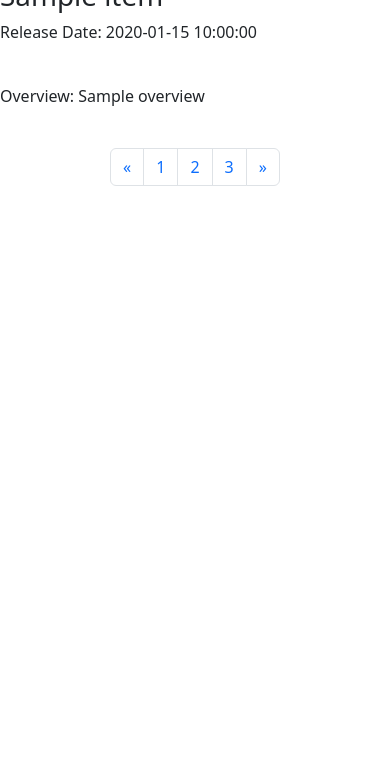
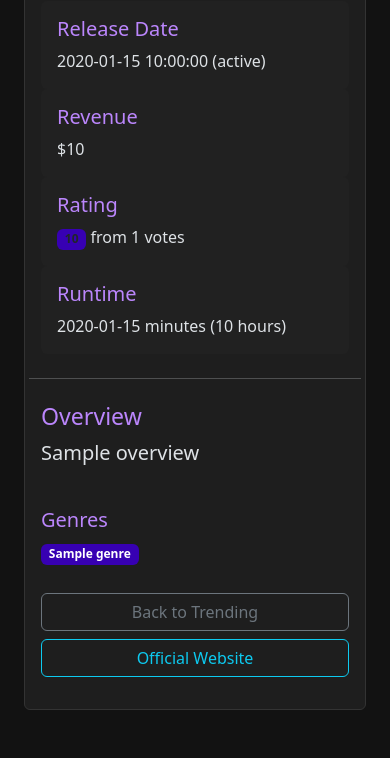
Before and after one commit to AAlejandro8/FrameFinders, a Flask app: page /movie/1 in a window 390 px wide. Shown: the part 401-1159 px from the top of the page. Before the commit the page ends 587 px from the top, so only its background shows below. Run offline with Flask 3, Linux system fonts and the light colour scheme; a database or web service that is not in the repository returns one stand-in record (values such as "Sample title"); data that the repository does not hold is empty.

Commit message:
revamped website look

```diff
--- a/app/main.py
+++ b/app/main.py
@@ -41,8 +41,14 @@ app = Flask(__name__)
 
 
 # main page
-@app.route("/",methods = ["GET"])
+@app.route("/", methods = ["GET"])
 def home():
+      return render_template("homepage.html")
+
+
+# trending page of the week
+@app.route("/trending", methods=["GET"])
+def trending_movies():
       trending = get_trending_movies()
       movies_with_genre = get_movies_with_genre(trending)
 
--- a/app/templates/base.html
+++ b/app/templates/base.html
@@ -1,20 +1,61 @@
 <!DOCTYPE html>
-<html>
+<html data-bs-theme="dark">
     <head>
         <!-- BootStrap jargon -->
         <meta charset="UTF-8">
         <meta name="viewport" content="width=device-width, initial-scale=1.0">
         <!-- Bootstrap link -->
         <link href="https://cdn.jsdelivr.net/npm/bootstrap@5.3.3/dist/css/bootstrap.min.css" rel="stylesheet" integrity="sha384-QWTKZyjpPEjISv5WaRU9OFeRpok6YctnYmDr5pNlyT2bRjXh0JMhjY6hW+ALEwIH" crossorigin="anonymous">
+        <script src="https://cdn.jsdelivr.net/npm/bootstrap@5.3.3/dist/js/bootstrap.bundle.min.js"></script>
 
+        <!-- Custom styles -->
+        <style>
+            body {
+                background-color: #121212;
+                color: #e1e1e1;
+            }
+            .card {
+                background-color: #1e1e1e;
+                border: 1px solid #333;
+                transition: transform 0.3s ease;
+            }
+            .card:hover {
+                transform: translateY(-5px);
+                box-shadow: 0 10px 20px rgba(0, 0, 0, 0.5);
+            }
+            .navbar {
+                background-color: #0a0a0a !important;
+                box-shadow: 0 2px 10px rgba(0, 0, 0, 0.5);
+            }
+            .movie-backdrop {
+                width: 100%;
+                border-radius: 8px;
+                box-shadow: 0 5px 15px rgba(0, 0, 0, 0.5);
+            }
+            h2 {
+                color: #bb86fc;
+                margin: 1.5rem 0;
+                padding-left: 1rem;
+                border-left: 4px solid #bb86fc;
+            }
+            footer {
+                margin-top: 3rem;
+                padding: 1.5rem 0;
+            }
+            .badge {
+                background-color: #3700b3 !important;
+            }
+        </style>
 
         <!-- page title -->
         <title>{% block title %}FlickFinder{% endblock %}</title>
 
         <!-- Fixed navbar  -->
-        <nav class="navbar navbar-expand-lg navbar-dark bg-dark">
+        <nav class="navbar navbar-expand-lg navbar-dark">
             <div class="container-fluid">
-                <a class="navbar-brand" href="/">FlickFinder</a>
+                <a class="navbar-brand" href="/">
+                    <span style="color: #bb86fc; font-weight: 700;">Flick</span><span style="color: #03dac6;">Finder</span>
+                </a>
 
                 <!-- Home button -->
                 <div class="collapse navbar-collapse" id="navbarSupportedContent">
@@ -22,12 +63,15 @@
                         <li class="nav-item">
                             <a class="nav-link active" aria-current="page" href="/">Home</a>
                         </li>
+                        <li>
+                          <a class="nav-link active" aria-current="page" href="/trending">Trending</a>
+                        </li>
                     </ul>
 
                     <!-- Search Bar -->
                     <form class="d-flex" role="search" action="/search" method="GET">
-                        <input class="form-control me-2" type="search" placeholder="Search" aria-label="Search" name="q">
-                        <button class="btn btn-outline-success" type="submit">Search</button>
+                        <input class="form-control me-2 bg-dark text-light border-secondary" type="search" placeholder="Search movies..." aria-label="Search" name="q">
+                        <button class="btn btn-outline-info" type="submit">Search</button>
                     </form>
                 </div>
             </div>
@@ -35,32 +79,13 @@
 
     </head>
     <body>
-        <div class="left-aligned mt-4" style="max-width: 1400px;">
+        <div class="container mt-4">
             <!-- Dynamic way to render pages -->
             {% block content %}
             {% endblock %}
         </div>
 
-
-        <!-- Page nav (Work in progress)-->
-        <br>
-        <nav aria-label="Page navigation example">
-            <ul class="pagination justify-content-center ">
-              <li class="page-item">
-                <a class="page-link" href="#" aria-label="Previous">
-                  <span aria-hidden="true">&laquo;</span>
-                </a>
-              </li>
-              <li class="page-item"><a class="page-link" href="#">1</a></li>
-              <li class="page-item"><a class="page-link" href="#">2</a></li>
-              <li class="page-item"><a class="page-link" href="#">3</a></li>
-              <li class="page-item">
-                <a class="page-link" href="#" aria-label="Next">
-                  <span aria-hidden="true">&raquo;</span>
-                </a>
-              </li>
-            </ul>
-          </nav>
-
+        <!-- Bootstrap Bundle with Popper -->
+        <script src="https://cdn.jsdelivr.net/npm/bootstrap@5.3.3/dist/js/bootstrap.bundle.min.js" integrity="sha384-YvpcrYf0tY3lHB60NNkmXc5s9fDVZLESaAA55NDzOxhy9GkcIdslK1eN7N6jIeHz" crossorigin="anonymous"></script>
     </body>
 </html>
--- a/app/templates/moreinfo.html
+++ b/app/templates/moreinfo.html
@@ -3,22 +3,85 @@
 {% block title %} Movie - {{ movie.original_title }} {% endblock %}
 
 {% block content %}
+<div class="container mt-4">
+  <!-- Movie details card -->
+  <div class="card mb-5">
+    <div class="card-header bg-dark">
+      <h1 class="mb-0" style="color: #03dac6">{{ movie.original_title }}</h1>
+    </div>
 
-<!-- Movie back drop of the movie picked -->
-<div id="movieCard">
-  <!-- Check if a backdrop is available  -->
-  {% if movie.backdrop_path %}
-  <div id="backdropContainer">
-      <img src="https://image.tmdb.org/t/p/w500{{ movie.backdrop_path }}" alt="{{ movie.original_title }} backdrop" class="movie-backdrop">
-  </div>
-  {% endif %}
+    <div class="card-body">
+      <div class="row">
+        <!-- Movie backdrop image -->
+        <div class="col-md-12 mb-4">
+          {% if movie.backdrop_path %}
+          <div class="text-center">
+            <img src="https://image.tmdb.org/t/p/w1280{{ movie.backdrop_path }}"
+                 alt="{{ movie.original_title }} backdrop"
+                 class="movie-backdrop img-fluid rounded">
+          </div>
+          {% endif %}
+        </div>
 
-  <!-- More info on the movie picked -->
-  <h1> {{ movie.original_title }}</h1>
+        <!-- Movie info -->
+        <div class="col-md-12">
+          <div class="row mb-3">
+            <div class="col-md-3 col-sm-6">
+              <div class="info-box p-3 rounded" style="background-color: #212121;">
+                <h5 style="color: #bb86fc;">Release Date</h5>
+                <p class="mb-0">{{ movie.release_date }} ({{ movie.status }})</p>
+              </div>
+            </div>
 
-  <p>Release Date: {{ movie.release_date }}</p><br>
+            <div class="col-md-3 col-sm-6">
+              <div class="info-box p-3 rounded" style="background-color: #212121;">
+                <h5 style="color: #bb86fc;">Revenue</h5>
+                <p class="mb-0">${{ "{:,}".format(movie.revenue) }}</p>
+              </div>
+            </div>
 
-  <p> Overview: {{ movie.overview }}</p>
+            <div class="col-md-3 col-sm-6">
+              <div class="info-box p-3 rounded" style="background-color: #212121;">
+                <h5 style="color: #bb86fc;">Rating</h5>
+                <p class="mb-0">
+                  <span class="badge bg-warning text-dark">{{ movie.vote_average|round(1, 'common') }}</span>
+                  from {{ movie.vote_count }} votes
+                </p>
+              </div>
+            </div>
+
+            <div class="col-md-3 col-sm-6">
+              <div class="info-box p-3 rounded" style="background-color: #212121;">
+                <h5 style="color: #bb86fc;">Runtime</h5>
+                <p class="mb-0">{{ movie.runtime}} minutes ({{ (movie.runtime/60) |round(1) }} hours)</p>
+              </div>
+            </div>
 
 
+
+          <hr class="my-4" style="background-color: #333;">
+
+          <h3 style="color: #bb86fc;">Overview</h3>
+          <p class="lead">{{ movie.overview }}</p>
+
+          {% if movie.genres %}
+          <div class="mt-4">
+            <h5 style="color: #bb86fc;">Genres</h5>
+            {% for genre in movie.genres %}
+              <span class="badge bg-primary me-1 mb-1">{{ genre.name }}</span>
+            {% endfor %}
+          </div>
+          {% endif %}
+
+          <div class="d-grid gap-2 d-md-flex justify-content-md-start mt-4">
+            <a href="/trending" class="btn btn-outline-secondary">Back to Trending</a>
+            {% if movie.homepage %}
+            <a href="{{ movie.homepage }}" target="_blank" class="btn btn-outline-info">Official Website</a>
+            {% endif %}
+          </div>
+        </div>
+      </div>
+    </div>
+  </div>
+</div>
 {% endblock %}
```
Also changed, not shown: app/templates/homepage.html (added, +53 -0 lines), app/templates/index.html (+17 -11 lines), app/templates/search.html (+27 -16 lines).
